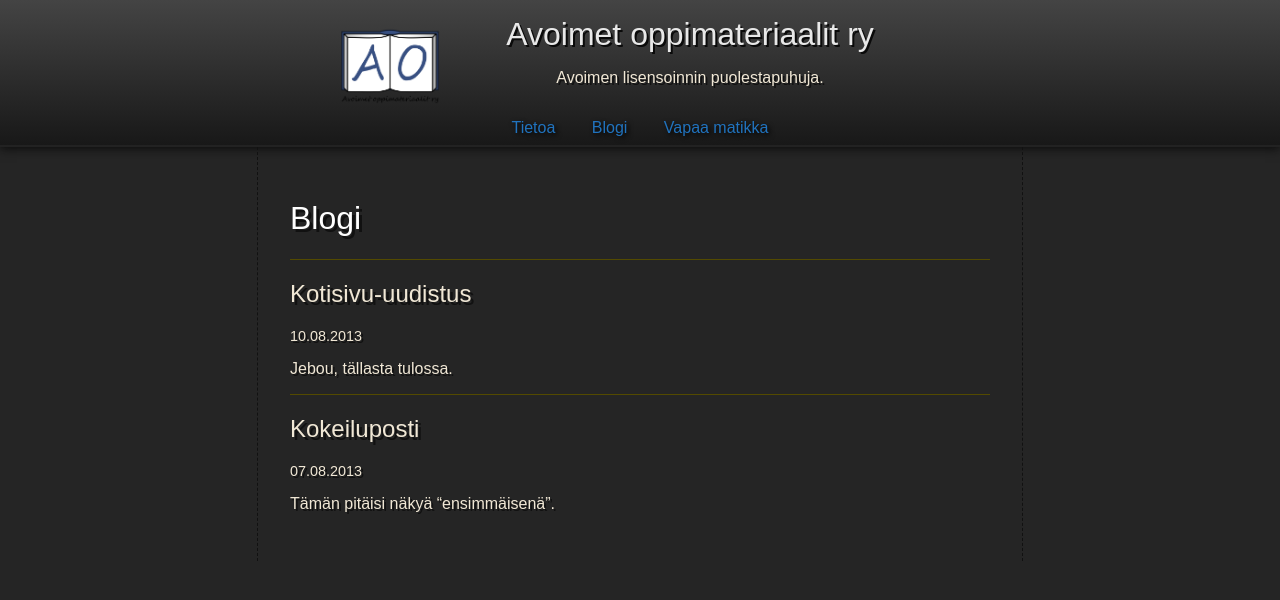
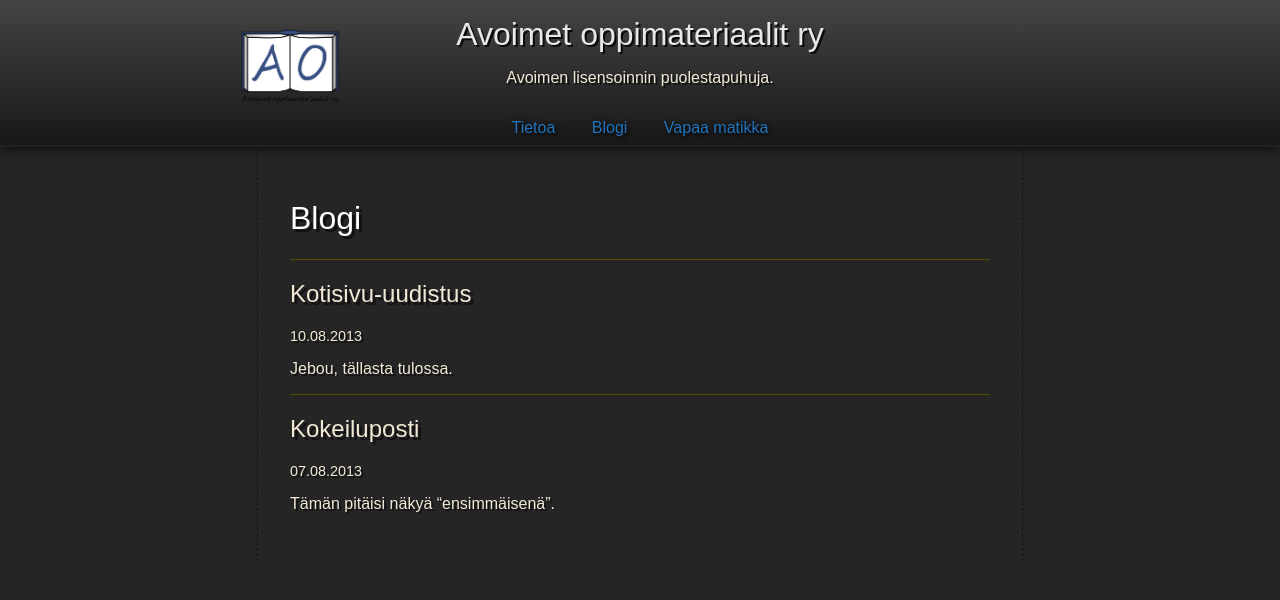
Before and after one commit to Kaijo/kaijo.github.io, a Jekyll site: the page built from blogi/index.html, in a window 1280 px wide. Shown: the top 600 px of the page. Built offline with Jekyll 4.4.1, drawn with Linux system fonts in a browser that asks for light colours.

Commit message:
asdasdas

```diff
--- a/css/style.css
+++ b/css/style.css
@@ -29,8 +29,13 @@ header#otsa {
   box-shadow: 0 1px 10px #080808;
 }
 header#otsa div#otsawrapper {
-  width: 600px;
+  width: 700px;
   margin: 0 auto;
+  -webkit-transform: translate(-50px, 0);
+  -moz-transform: translate(-50px, 0);
+  -o-transform: translate(-50px, 0);
+  -ms-transform: translate(-50px, 0);
+  transform: translate(-50px, 0);
 }
 header#otsa div#otsawrapper img {
   float: left;
--- a/css/style.less
+++ b/css/style.less
@@ -48,8 +48,10 @@ header#otsa {
 	.box-shadow(0 1px 10px #080808);
 
 	div#otsawrapper {
-		width: @leveys - 100px;
+		width: @leveys;
 		margin: 0 auto;
+
+		.translate(-50px, 0);
 
 		img {
 			float: left;
```
